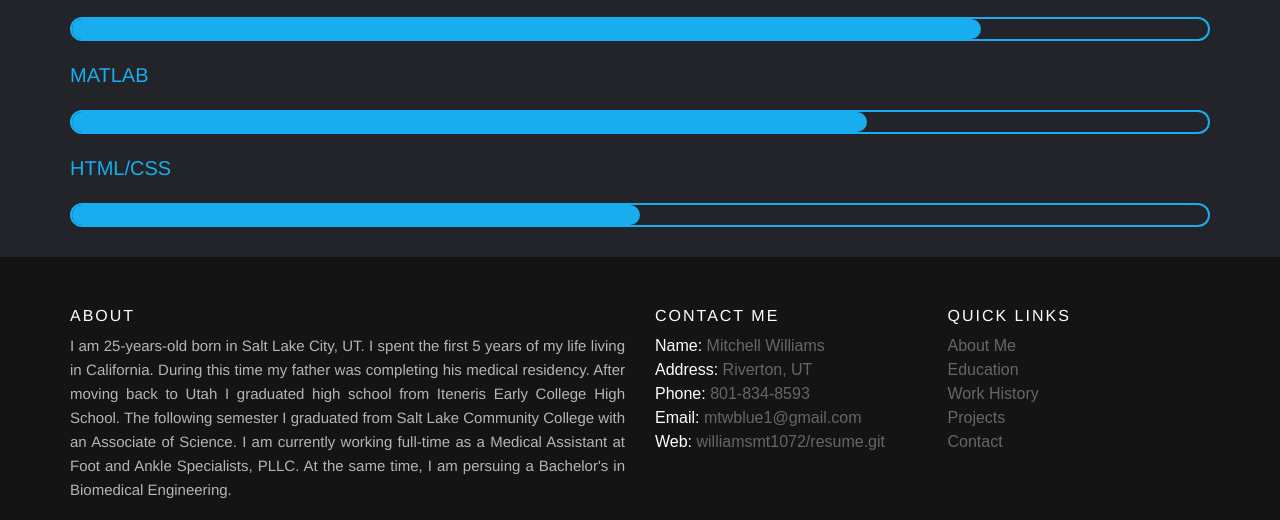
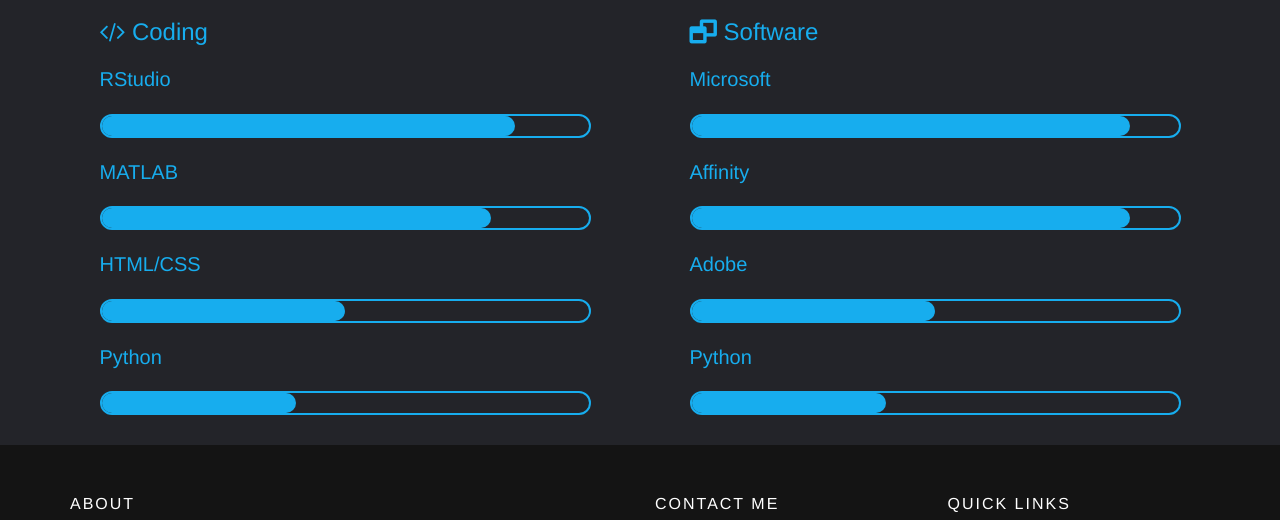
Before and after one commit to williamsmt1072/williamsmt1072.github.io, a plain HTML site: page about-me.html in a window 1280 px wide. Shown: the part 703-1223 px from the top of the page. Drawn offline with nearby package versions, Linux system fonts and the light colour scheme.

Commit message:
about-update

```diff
--- a/about-me.html
+++ b/about-me.html
@@ -45,14 +45,17 @@
         <hr>
 
         <h1><p class="section-title">Skills</p></h1>
-        <div class="skills-container">
+        <!--- https://fontawesome.com/v4/icons/ -->
+        <div class="skill-main">
+          <div class="skills-container code">
+            <h3><p class="code-section"><i class="fa fa-code"></i> Coding</p></h3>
             <div class="skills">
               <div class="details">
-              <span class="skill-name">RStudo</span>
+                <span class="skill-name">RStudio</span>
                 <span></span>
               </div>
               <div class="bar">
-              <div id="first-bar"></div>
+                <div id="cfirst-bar"></div>
               </div>
             </div>
             <div class="skills">
@@ -61,7 +64,7 @@
                 <span></span>
               </div>
               <div class="bar">
-              <div id="second-bar"></div>
+                <div id="csecond-bar"></div>
               </div>
             </div>
             <div class="skills">
@@ -70,9 +73,60 @@
                 <span></span>
               </div>
               <div class="bar">
-              <div id="third-bar"></div>
+                <div id="cthird-bar"></div>
               </div>
             </div>
+            <div class="skills">
+              <div class="details">
+                <span class="skill-name">Python</span>
+                <span></span>
+              </div>
+              <div class="bar">
+                <div id="cfourth-bar"></div>
+              </div>
+            </div>
+          </div>
+
+          <div class="skills-container software">
+            <h3><p class="software-section"><i class="fa fa-window-restore"></i> Software</p></h3>
+            <div class="skills">
+              <div class="details">
+                <span class="skill-name">Microsoft</span>
+                <span></span>
+              </div>
+              <div class="bar">
+                <div id="sfirst-bar"></div>
+              </div>
+            </div>
+            <div class="skills">
+              <div class="details">
+                <span class="skill-name">Affinity</span>
+                <span></span>
+              </div>
+              <div class="bar">
+                <div id="ssecond-bar"></div>
+              </div>
+            </div>
+            <div class="skills">
+              <div class="details">
+                <span class="skill-name">Adobe</span>
+                <span></span>
+              </div>
+              <div class="bar">
+                <div id="sthird-bar"></div>
+              </div>
+            </div>
+            <div class="skills">
+              <div class="details">
+                <span class="skill-name">Python</span>
+                <span></span>
+              </div>
+              <div class="bar">
+                <div id="sfourth-bar"></div>
+              </div>
+            </div>
+          </div>
+
         </div>
 
     </div>
--- a/css/body_style.css
+++ b/css/body_style.css
@@ -11,6 +11,10 @@
     --button-hover: hsla(192, 100%, 33%, 0.7);
     --light-shadow: hsla(0, 0%, 100%, 0.5);
     --brand-shadow: hsla(198, 86%, 51%, 0.5);
+}
+
+hr{
+  padding: 1rem 0;
 }
 
 .main-section{
@@ -50,7 +54,22 @@
   padding-bottom: 1.125rem;
 }
 
+.code-section{
+  padding: 1rem 0;
+}
+.software-section{
+  padding: 1rem 0;
+}
+
+.skill-main{
+  display: flex;
+}
+
 .skills-container{
+  width: 45%;
+  display: inline-block;
+  margin-left: auto;
+  margin-right: auto;
   padding: 0 2rem;
   padding-bottom: 2rem;
 }
@@ -83,32 +102,71 @@
 .skills:not(:last-child){
   margin-bottom: 2rem;
 }
-
-#first-bar{
-  animation: first-fill 2s forwards;
+/* skills bar settings */
+#cfirst-bar{
+  animation: cfirst-fill 2s forwards;
 }
-@keyframes first-fill{
+@keyframes cfirst-fill{
+  100%{
+    width: 85%;
+  }
+}
+#csecond-bar{
+  animation: csecond-fill 2s forwards;
+}
+@keyframes csecond-fill{
   100%{
     width: 80%;
   }
 }
-#second-bar{
-  animation: second-fill 2s forwards;
+#cthird-bar{
+  animation: cthird-fill 2s forwards;
 }
-@keyframes second-fill{
-  100%{
-    width: 70%;
-  }
-}
-#third-bar{
-  animation: third-fill 2s forwards;
-}
-@keyframes third-fill{
+@keyframes cthird-fill{
   100%{
     width: 50%;
   }
 }
-
+#cfourth-bar{
+  animation: cfourth-fill 2s forwards;
+}
+@keyframes cfourth-fill{
+  100%{
+    width: 40%;
+  }
+}
+#sfirst-bar{
+  animation: sfirst-fill 2s forwards;
+}
+@keyframes sfirst-fill{
+  100%{
+    width: 90%;
+  }
+}
+#ssecond-bar{
+  animation: ssecond-fill 2s forwards;
+}
+@keyframes ssecond-fill{
+  100%{
+    width: 90%;
+  }
+}
+#sthird-bar{
+  animation: sthird-fill 2s forwards;
+}
+@keyframes sthird-fill{
+  100%{
+    width: 50%;
+  }
+}
+#sfourth-bar{
+  animation: sfourth-fill 2s forwards;
+}
+@keyframes sfourth-fill{
+  100%{
+    width: 40%;
+  }
+}
 
 
 /* Contact Page */
```
Lines whose indentation alone changed are shown as unchanged.
